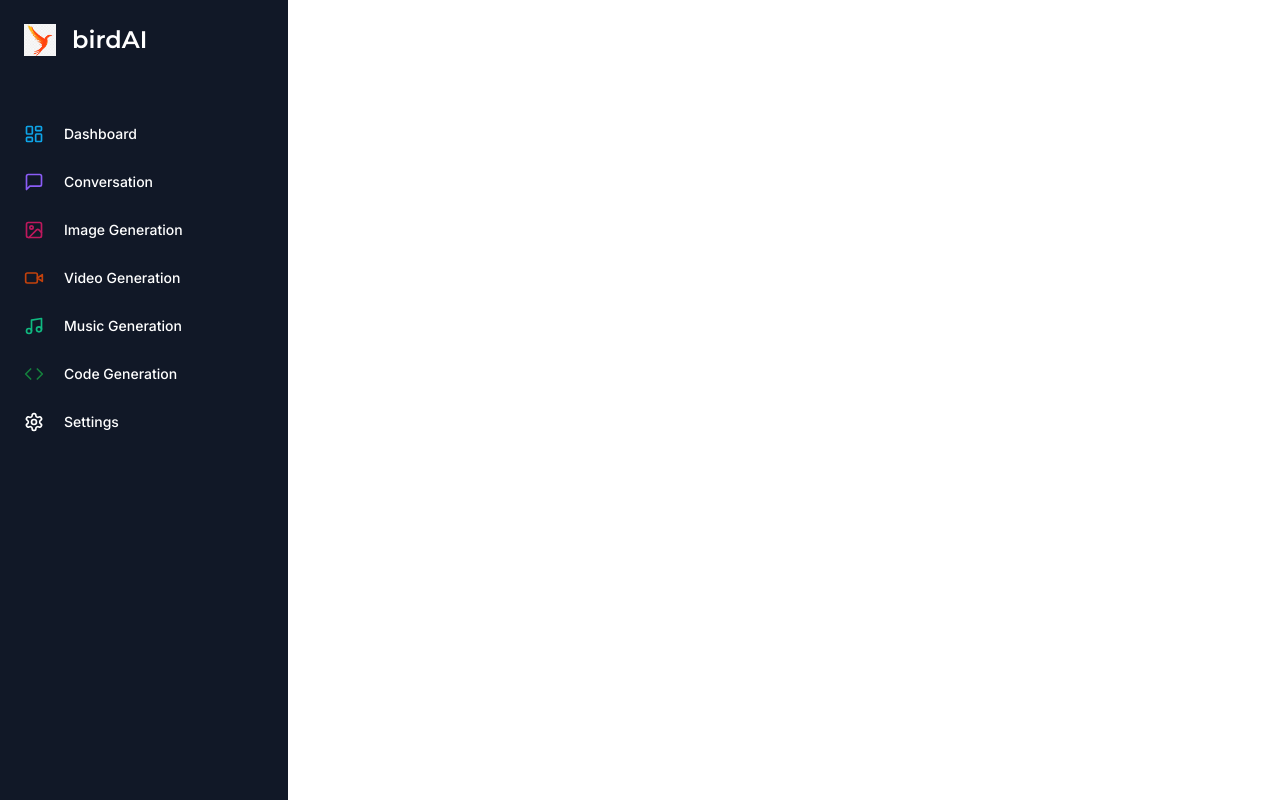
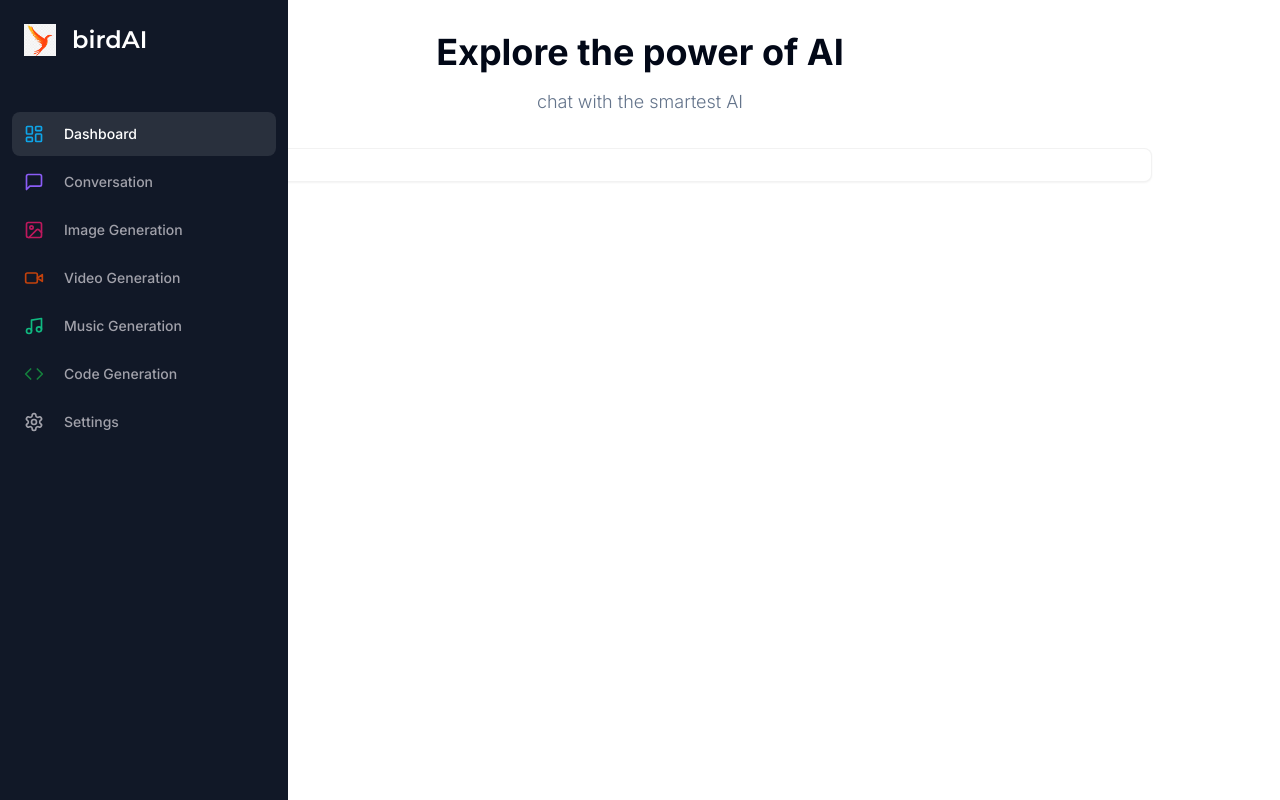
Before and after one commit to ironspec07/Bird-AI, a Next.js app in the folder bird-ai/: page /dashboard in a window 1280 px wide. Built offline with nearby package versions, Linux system fonts and the light colour scheme.

Commit message:
adding card component

```diff
--- a/bird-ai/app/(dashboard)/(routes)/dashboard/page.tsx
+++ b/bird-ai/app/(dashboard)/(routes)/dashboard/page.tsx
@@ -1,7 +1,40 @@
+"use client";
+
+import { MessageSquare } from "lucide-react";
+
+import { Card } from "@/components/ui/card";
+
+const tools = [
+    {
+        label: "conversation",
+        icon:MessageSquare,
+        color:"text-violet-500",
+        bgColor:"bg-violet-500/10",
+        href:"/conversation"
+    }
+]
+
 const DashboardPage = () => {
     return (
         <div>
-        <p>Dashboard Page (protected)</p>
+        <div className="mb-8 space-y-4">
+            <h2 className="text-2xl md:text-4xl font-bold text-center ">
+                Explore the power of AI
+            </h2>
+            <p className="text-muted-foreground font-light text-sm md:text-lg text-center">
+                chat with the smartest AI
+            </p>
+        </div>
+        <div className="px-4 md:px-20 lg:px-32 space-y-4">
+                {tools.map((tool) => (
+                    <Card
+                    key={tool.href}
+                    className="p-4 border-black/5 flex item-center justify-between hover:shadow-md transition cursor-pointer"
+                    >
+
+                    </Card>
+                ))}
+            </div>
         </div>
     )
 }
--- a/bird-ai/components/sidebar.tsx
+++ b/bird-ai/components/sidebar.tsx
@@ -3,6 +3,7 @@
 import Link from "next/link";
 import Image from "next/image";
 import {Montserrat} from "next/font/google";
+import {usePathname} from "next/navigation";
 
 import { cn } from "@/lib/utils";
 import{LayoutDashboard,MessageSquare,ImageIcon,VideoIcon,Music,Code,Settings} from "lucide-react";
@@ -56,6 +57,7 @@
       },
 ];
 const Sidebar = () => {
+    const pathname = usePathname();
     return (
         <div className="space-y-4 py-4 flex flex-col h-full bg-[#111827] text-white">
             <div className="px-3 py-2 flex-1">
@@ -77,7 +79,8 @@
                         href={route.href}
                         key={route.href}
                         className={cn(
-                            "text-sm group flex p-3 w-full justify-start font-medium cursor-pointer hover:text-white hover:bg-white/10 rounded-lg transition"
+                            "text-sm group flex p-3 w-full justify-start font-medium cursor-pointer hover:text-white hover:bg-white/10 rounded-lg transition",
+                            pathname === route.href ? "text-white bg-white/10" : "text-zinc-400"
                           )}
                         >
                             <div className="flex item-center flex-1">
--- /dev/null
+++ b/bird-ai/components/ui/card.tsx
@@ -0,0 +1,79 @@
+import * as React from "react"
+
+import { cn } from "@/lib/utils"
+
+const Card = React.forwardRef<
+  HTMLDivElement,
+  React.HTMLAttributes<HTMLDivElement>
+>(({ className, ...props }, ref) => (
+  <div
+    ref={ref}
+    className={cn(
+      "rounded-lg border bg-card text-card-foreground shadow-sm",
+      className
+    )}
+    {...props}
+  />
+))
+Card.displayName = "Card"
+
+const CardHeader = React.forwardRef<
+  HTMLDivElement,
+  React.HTMLAttributes<HTMLDivElement>
+>(({ className, ...props }, ref) => (
+  <div
+    ref={ref}
+    className={cn("flex flex-col space-y-1.5 p-6", className)}
+    {...props}
+  />
+))
+CardHeader.displayName = "CardHeader"
+
+const CardTitle = React.forwardRef<
+  HTMLParagraphElement,
+  React.HTMLAttributes<HTMLHeadingElement>
+>(({ className, ...props }, ref) => (
+  <h3
+    ref={ref}
+    className={cn(
+      "text-2xl font-semibold leading-none tracking-tight",
+      className
+    )}
+    {...props}
+  />
+))
+CardTitle.displayName = "CardTitle"
+
+const CardDescription = React.forwardRef<
+  HTMLParagraphElement,
+  React.HTMLAttributes<HTMLParagraphElement>
+>(({ className, ...props }, ref) => (
+  <p
+    ref={ref}
+    className={cn("text-sm text-muted-foreground", className)}
+    {...props}
+  />
+))
+CardDescription.displayName = "CardDescription"
+
+const CardContent = React.forwardRef<
+  HTMLDivElement,
+  React.HTMLAttributes<HTMLDivElement>
+>(({ className, ...props }, ref) => (
+  <div ref={ref} className={cn("p-6 pt-0", className)} {...props} />
+))
+CardContent.displayName = "CardContent"
+
+const CardFooter = React.forwardRef<
+  HTMLDivElement,
+  React.HTMLAttributes<HTMLDivElement>
+>(({ className, ...props }, ref) => (
+  <div
+    ref={ref}
+    className={cn("flex items-center p-6 pt-0", className)}
+    {...props}
+  />
+))
+CardFooter.displayName = "CardFooter"
+
+export { Card, CardHeader, CardFooter, CardTitle, CardDescription, CardContent }
```
